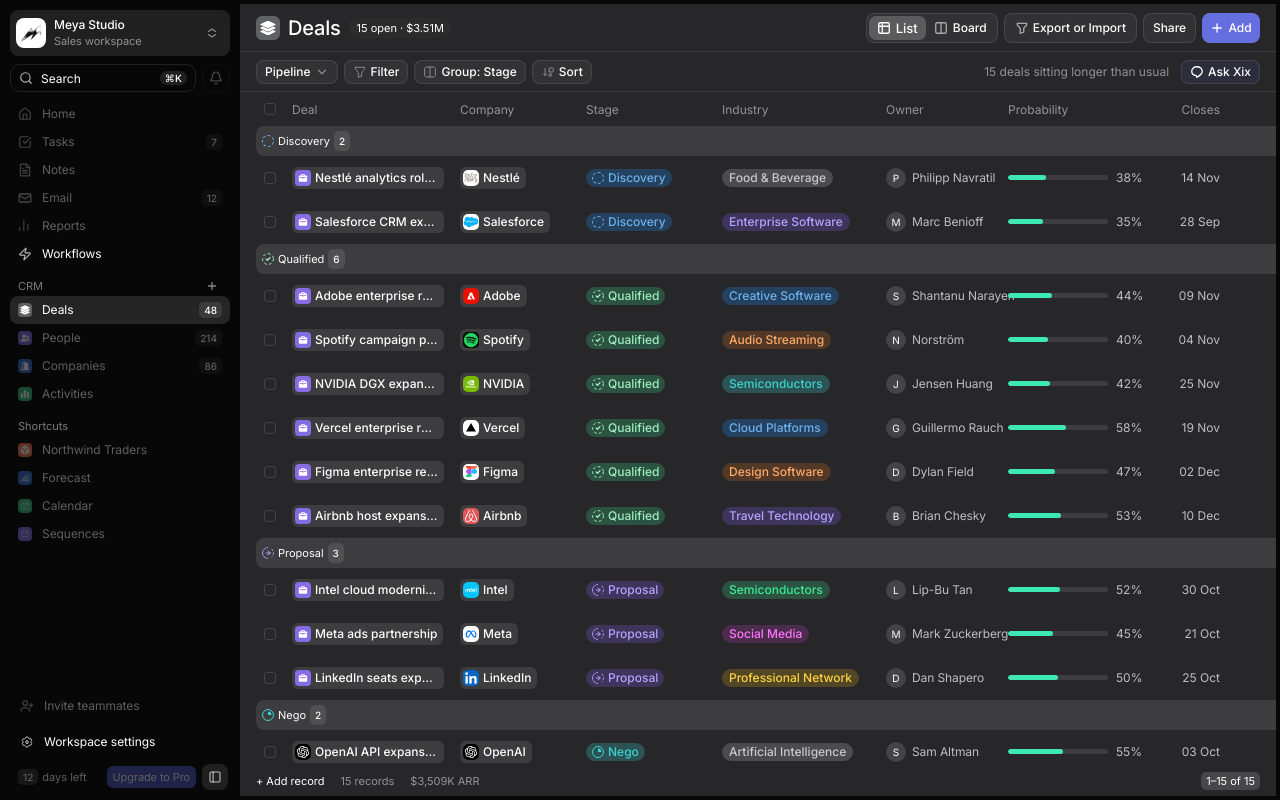
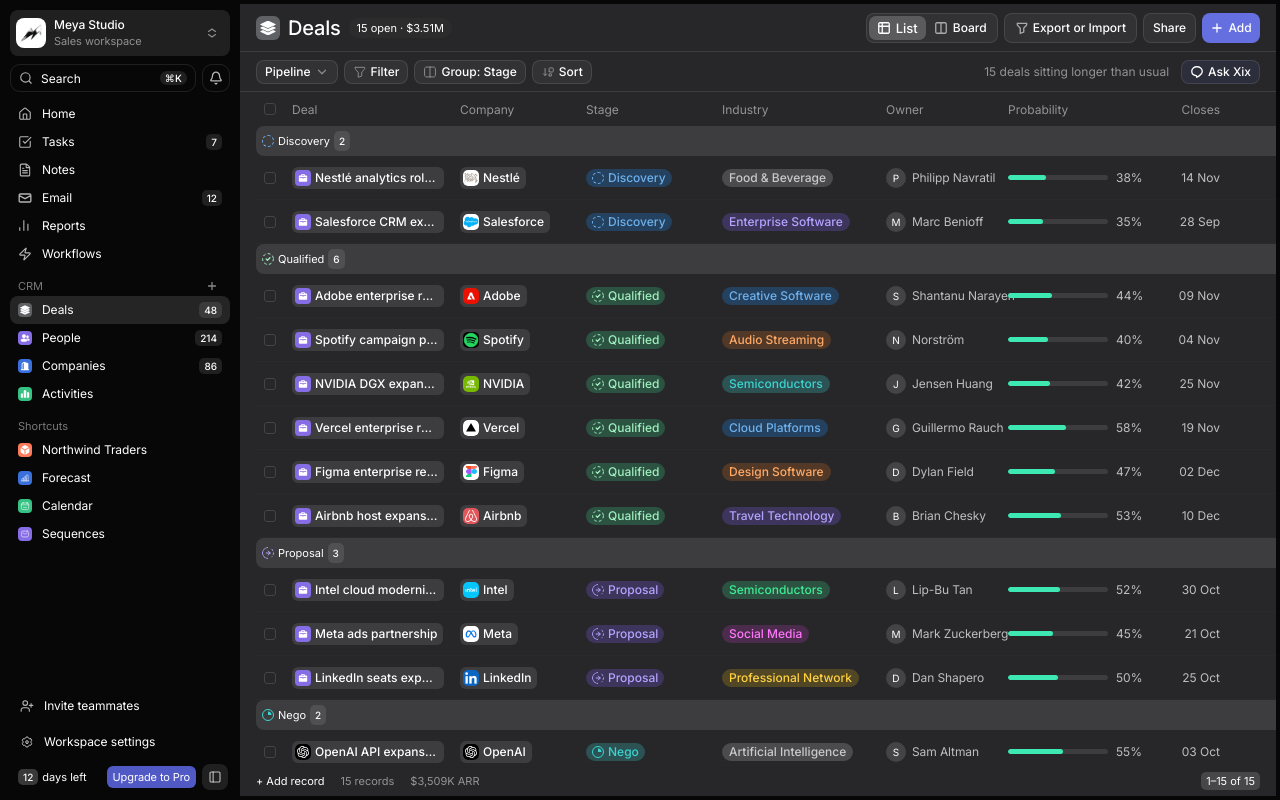
Before and after one commit to nazmijavier/xix-crm, a React (Vite) app: page / in a window 1280 px wide. Built offline with nearby package versions, Linux system fonts and the light colour scheme.

Commit message:
fix: preserve sidebar appearance with silent unavailable actions

```diff
--- a/src/components/Sidebar.tsx
+++ b/src/components/Sidebar.tsx
@@ -42,13 +42,11 @@
       <button
         key={label}
         aria-label={label}
-        disabled={label !== "Deals" && label !== "Workflows"}
+        aria-disabled={label !== "Deals" && label !== "Workflows"}
         title={
-          label !== "Deals" && label !== "Workflows"
-            ? `${label} — Not available yet`
-            : collapsed
-              ? label
-              : undefined
+          collapsed && (label === "Deals" || label === "Workflows")
+            ? label
+            : undefined
         }
         className={
           "nav-item " +
@@ -56,12 +54,12 @@
             ? "selected"
             : "")
         }
-        onClick={() =>
+        onClick={
           label === "Deals"
-            ? onNavigate("list")
+            ? () => onNavigate("list")
             : label === "Workflows"
-              ? onNavigate("workflow")
-              : onPanel(label)
+              ? () => onNavigate("workflow")
+              : undefined
         }
       >
         <span
@@ -119,8 +117,7 @@
             </button>
             <button
               className="notification"
-              disabled
-              title="Notifications — Not available yet"
+              aria-disabled="true"
               aria-label="Notifications"
             >
               <Icon src={A("imgBell")} />
@@ -132,8 +129,7 @@
           {collapsed && (
             <button
               className="nav-item"
-              disabled
-              title="Notifications — Not available yet"
+              aria-disabled="true"
               aria-label="Notifications"
             >
               <Icon src={A("imgBell")} />
@@ -166,9 +162,8 @@
       <div className="sidebar-bottom">
         <button
           className="nav-item"
-          disabled
+          aria-disabled="true"
           aria-label="Invite teammates"
-          title="Invite teammates — Not available yet"
         >
           <Icon src={A("imgUserPlus")} />
           {!collapsed && <span>Invite teammates</span>}
@@ -184,11 +179,7 @@
         </button>
         <div className="trial-row">
           {!collapsed && (
-            <button
-              className="trial"
-              disabled
-              title="Upgrade to Pro — Not available yet"
-            >
+            <button className="trial" aria-disabled="true">
               <span className="count">12</span>
               <span>days left</span>
               <span className="upgrade">Upgrade to Pro</span>
--- a/src/styles.css
+++ b/src/styles.css
@@ -61,7 +61,7 @@
     background-color 120ms ease,
     border-color 120ms ease;
 }
-button:active:not(:disabled) {
+button:active:not(:disabled):not([aria-disabled="true"]) {
   transform: scale(0.96);
 }
 a {
@@ -1814,7 +1814,7 @@
 @media (hover: hover) {
   .button:not(.primary):not(.danger):hover,
   .toolbar-button:hover,
-  .nav-item:not(:disabled):hover,
+  .nav-item:not(:disabled):not([aria-disabled="true"]):hover,
   .search-button:hover,
   .icon-button:hover,
   .menu-item:hover,
@@ -2123,6 +2123,7 @@
 .stage-badge.pink {
   color: #f476ee;
 }
-.sidebar button:disabled {
-  cursor: not-allowed;
-}
+.sidebar button[aria-disabled="true"] {
+  opacity: 1;
+  cursor: default;
+}
```
Also changed, not shown: 4 other files (tests, documents, lock files or other folders).
